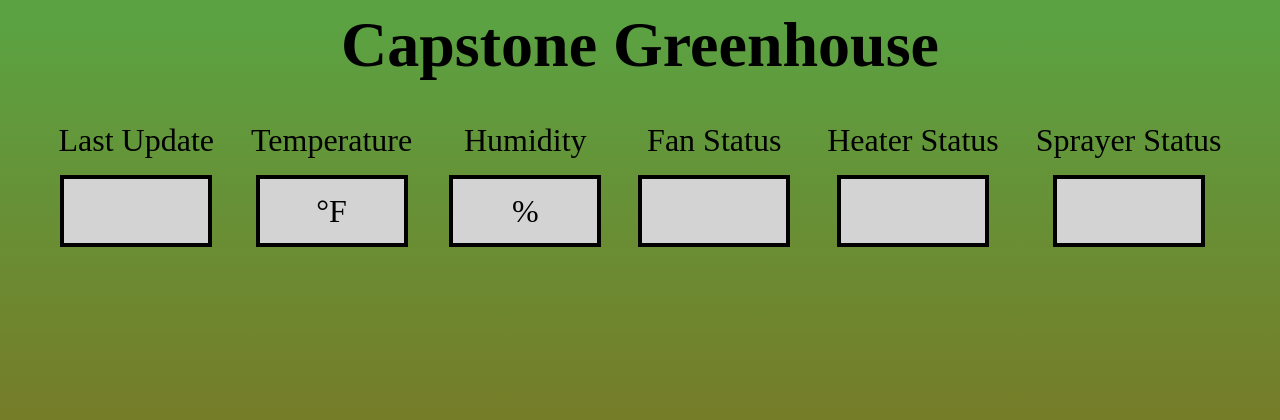
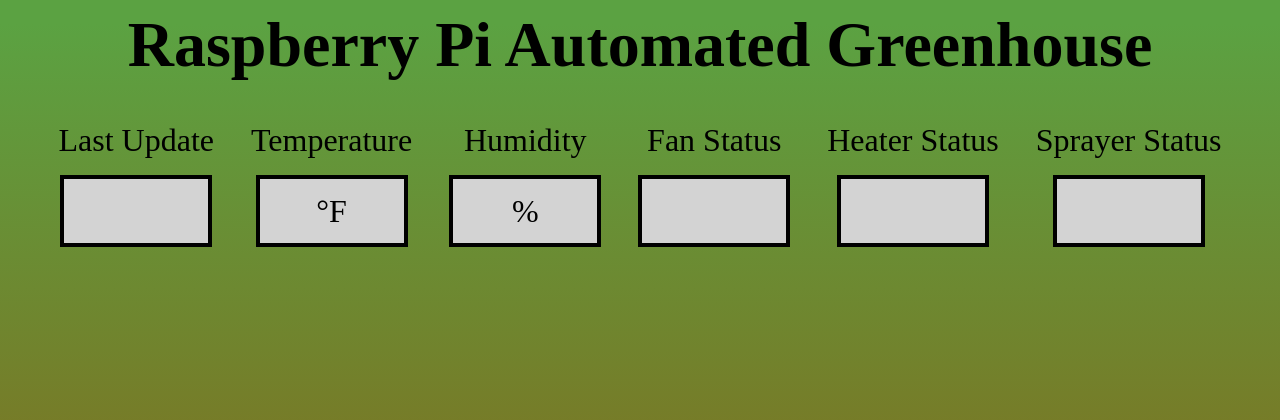
Before and after one commit to breknshumway/Raspberry-Pi-AWS-Automated-Greenhouse, a Flask app: template Dashboard/templates/index.html in a window 1280 px wide. Shown: the top 420 px of the page. Run offline with Flask 3, Linux system fonts and the light colour scheme; the template is opened without the code that fills it, so the values that code supplies are empty.

Commit message:
Update index.html

```diff
--- a/Dashboard/templates/index.html
+++ b/Dashboard/templates/index.html
@@ -12,7 +12,7 @@
     />
   </head>
   <body>
-    <h1 id="title">Capstone Greenhouse</h1>
+    <h1 id="title">Raspberry Pi Automated Greenhouse</h1>
 
     <div id="flexCont">
       <div id="dateCont" class="infoConts">
```
